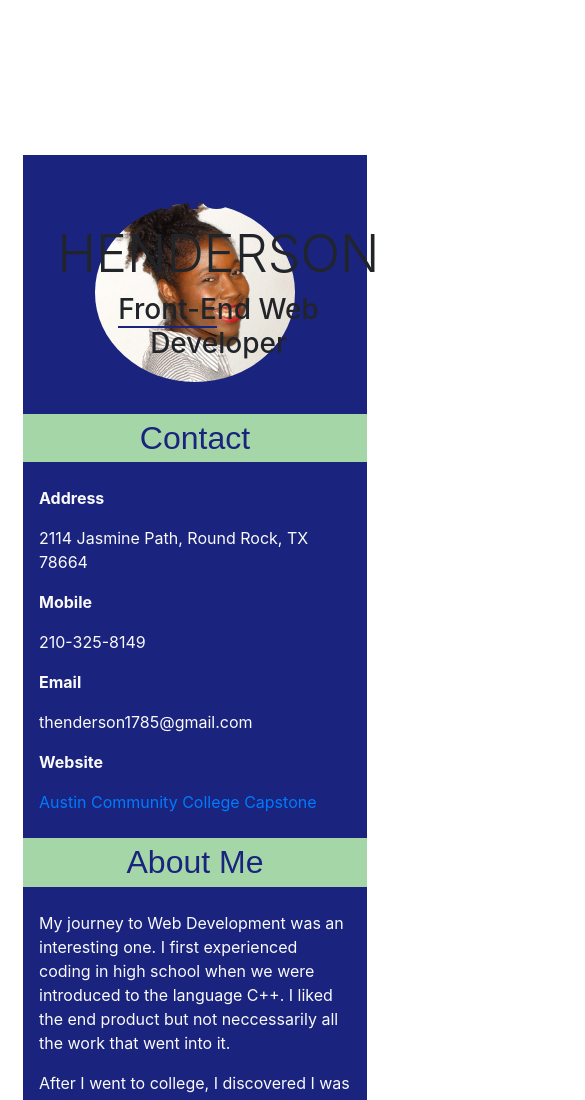
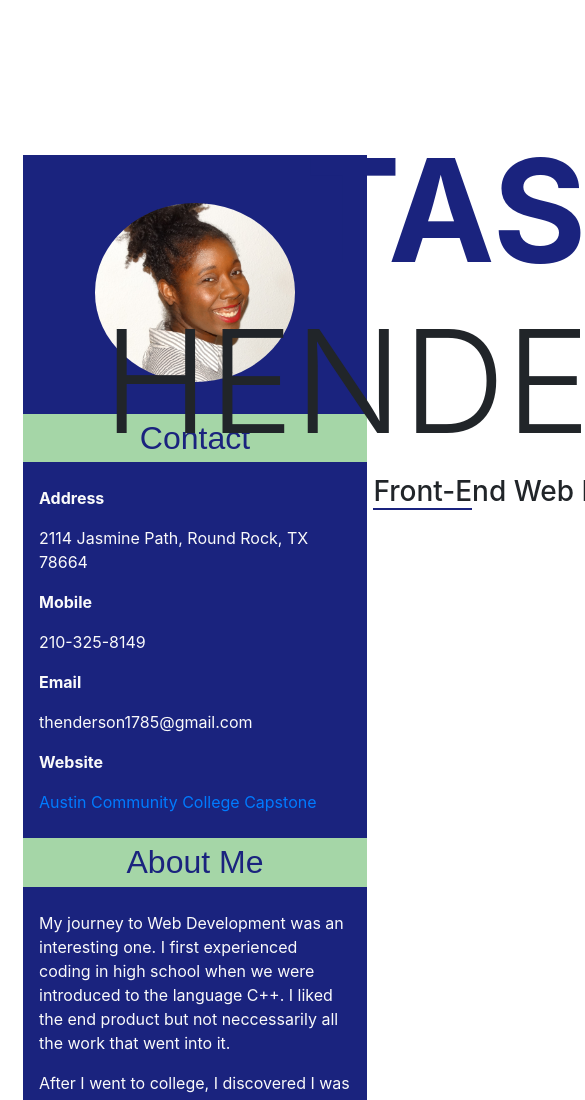
Before and after one commit to 2Coo85/Tasya-MainHub, a plain HTML site: page P1_02_webpage_rev.html in a window 390 px wide. Shown: the top 1100 px of the page, 585 px wide, since content can reach past the window. Drawn offline with nearby package versions, Linux system fonts and the light colour scheme.

Commit message:
updated css
changed container breakpoint; changed font-size and positioning in #identity

```diff
--- a/P1_02_webpage_rev.html
+++ b/P1_02_webpage_rev.html
@@ -77,8 +77,9 @@
             @media screen and (max-width: 575px){
                 #identity{
                     position: absolute;
-                    top: -80%;
+                    top: -82%;
                     text-align: center;
+                    font-size: 2.75em;
                 }
                 #left{
                     position: relative;
@@ -92,7 +93,7 @@
         </style>
     </head>
     <body>
-        <div class="container-fluid" style="position: absolute;">
+        <div class="container-sm" style="position: absolute;">
             <div class="row">
                 <div class="col-sm-6 col-md-5 col-lg-4">
                     <section id="left" class="mx-2 mt-sm-2" style="position: relative;">
```
